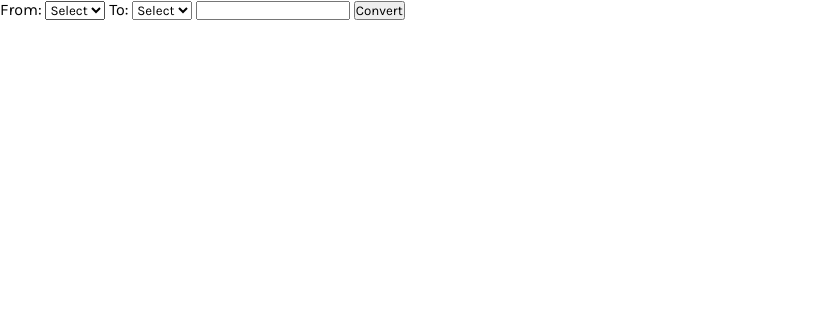
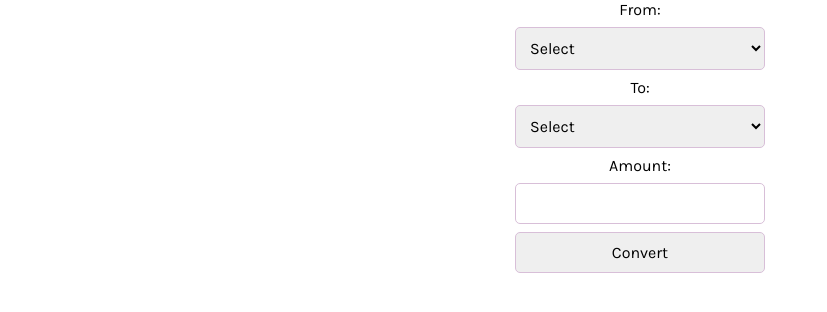
Before and after one commit to Shraddha-V22/currency-converter, a plain HTML site: page index.html in a window 1280 px wide. Shown: the whole page, without its empty margins (0-827 px from the left). Drawn offline with Linux system fonts and the light colour scheme; no server answers.

Commit message:
update style.css

```diff
--- a/index.html
+++ b/index.html
@@ -18,7 +18,7 @@
       <select name="to" id="to">
         <option>Select</option>
       </select>
-      <label for="amt"></label>
+      <label for="amt">Amount: </label>
       <input type="number" id="amt">
       <button type="submit" id="submit-btn">Convert</button>
     </form>
--- a/style.css
+++ b/style.css
@@ -10,10 +10,25 @@
 
 body {
     font-family: 'Karla', sans-serif;
+    text-align: center;
 }
 
 input,
 button,
 select {
     font-family: inherit;
+    width: 250px;
+    padding: 10px;
+    font-size: inherit;
+    border-radius: 5px;
+    border: 1px solid thistle;
 }
+
+form {
+    display: flex;
+    flex-direction: column;
+    /* justify-content: center; */
+    align-items: center;
+    justify-items: center;
+    gap: .5rem;
+}
```
